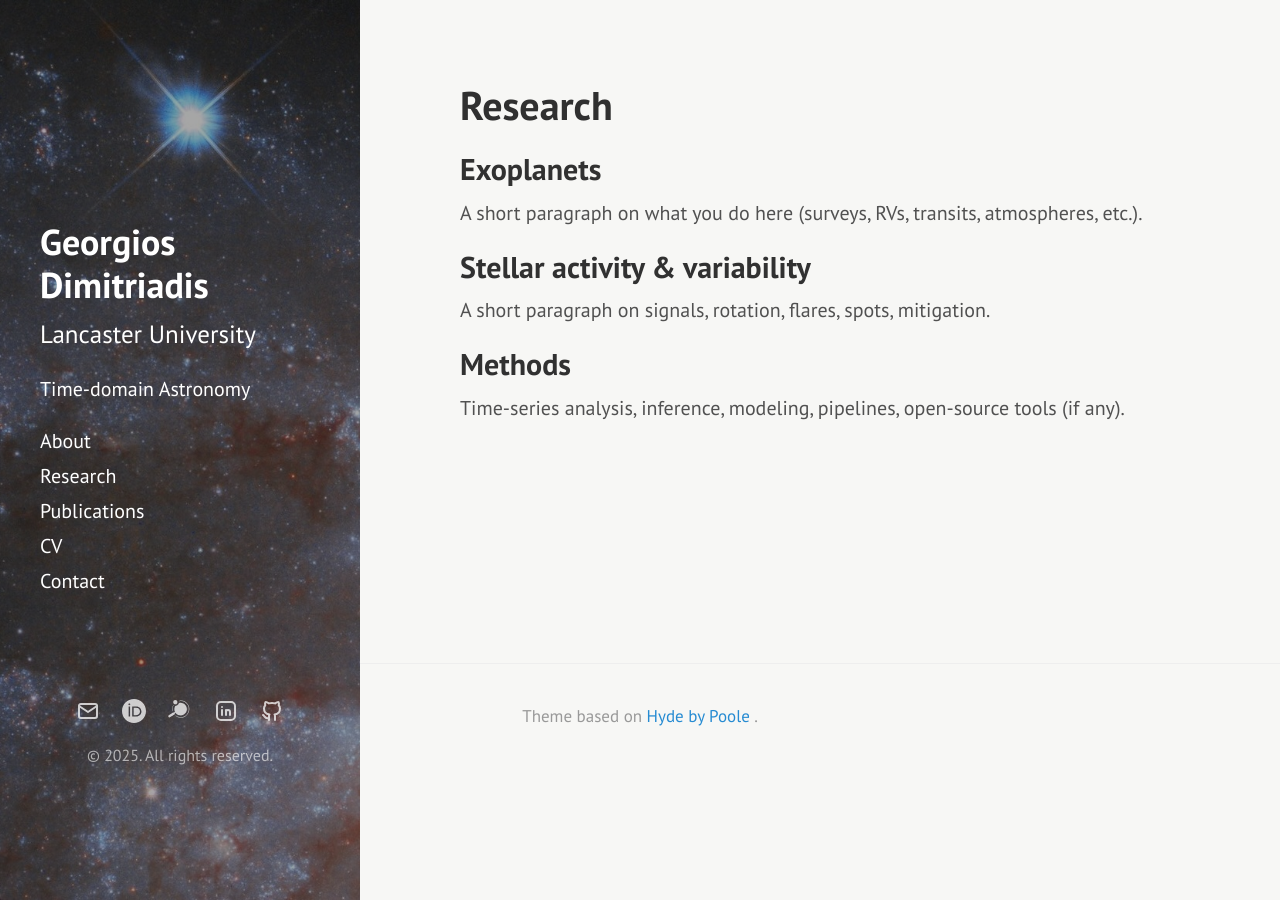
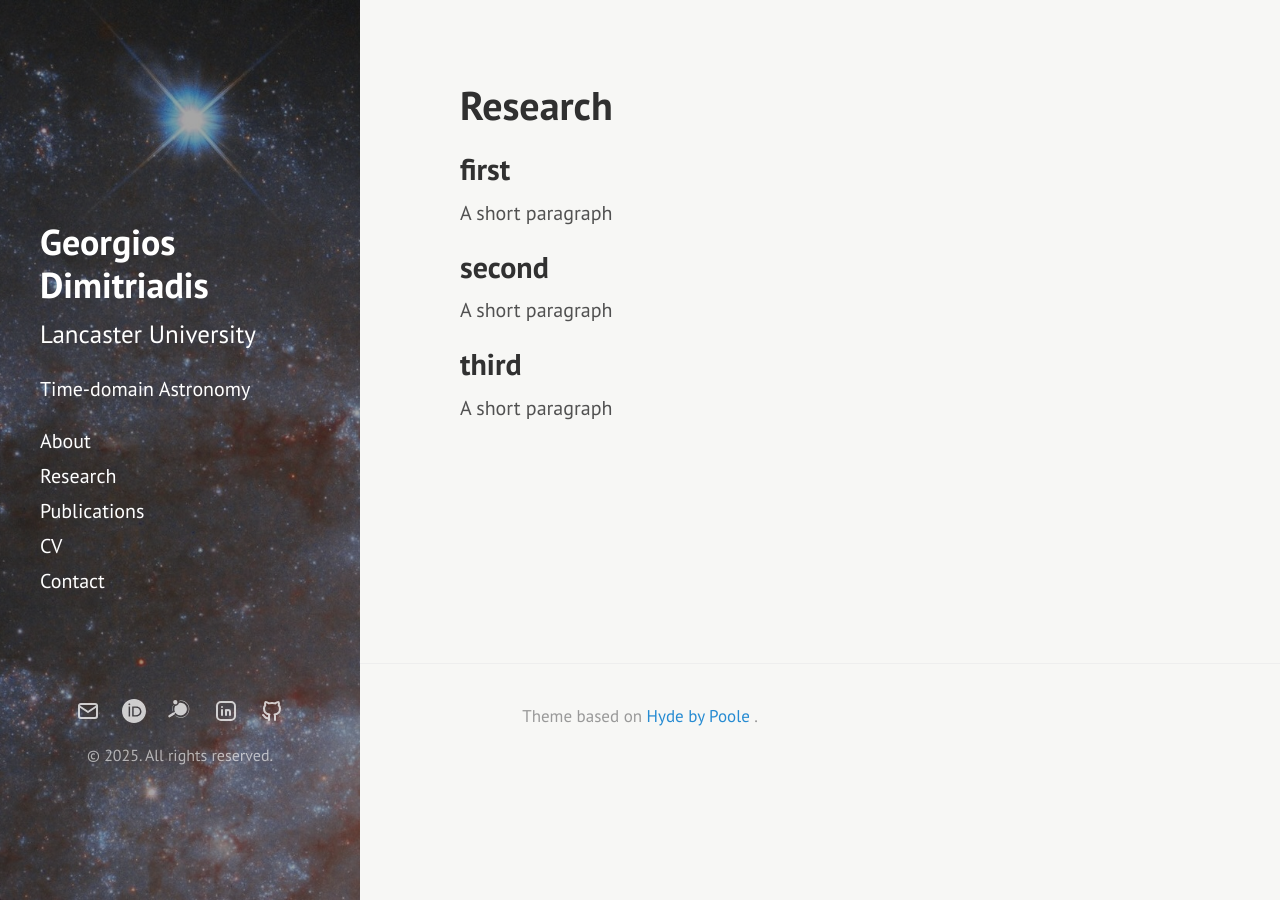
Before and after one commit to geodimitriadis/geodimitriadis.github.io, a Jekyll site: the page built from research.md, in a window 1280 px wide. Built offline with Jekyll 4.4.1, drawn with Linux system fonts in a browser that asks for light colours.

Commit message:
Update research.md

```diff
--- a/research.md
+++ b/research.md
@@ -3,11 +3,11 @@ layout: page
 title: Research
 ---
 
-## Exoplanets
-A short paragraph on what you do here (surveys, RVs, transits, atmospheres, etc.).
+## first
+A short paragraph
 
-## Stellar activity & variability
-A short paragraph on signals, rotation, flares, spots, mitigation.
+## second
+A short paragraph
 
-## Methods
-Time-series analysis, inference, modeling, pipelines, open-source tools (if any).
+## third
+A short paragraph
```
